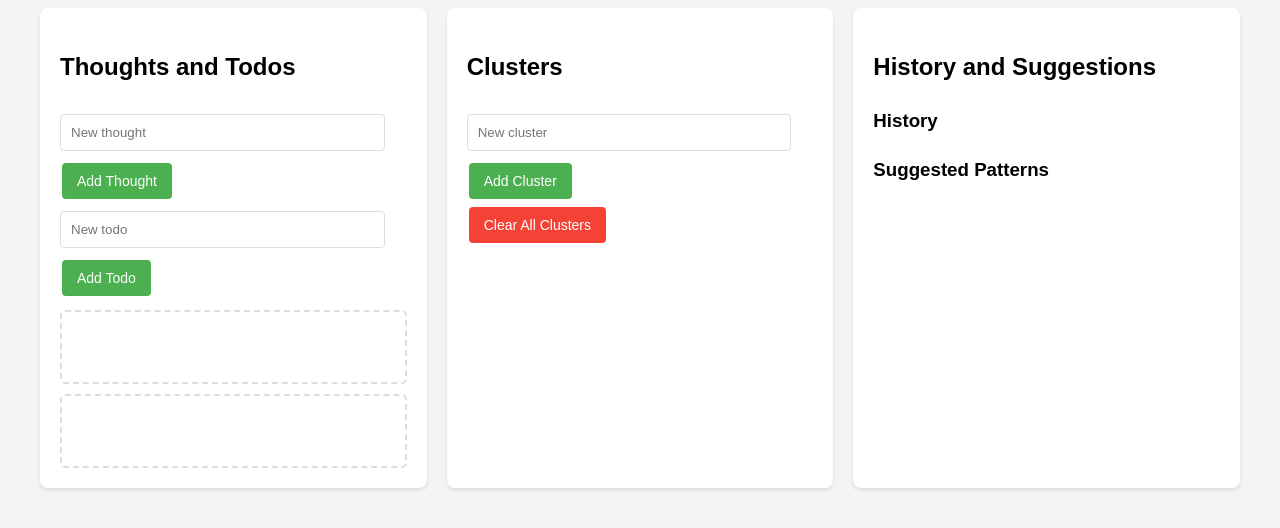
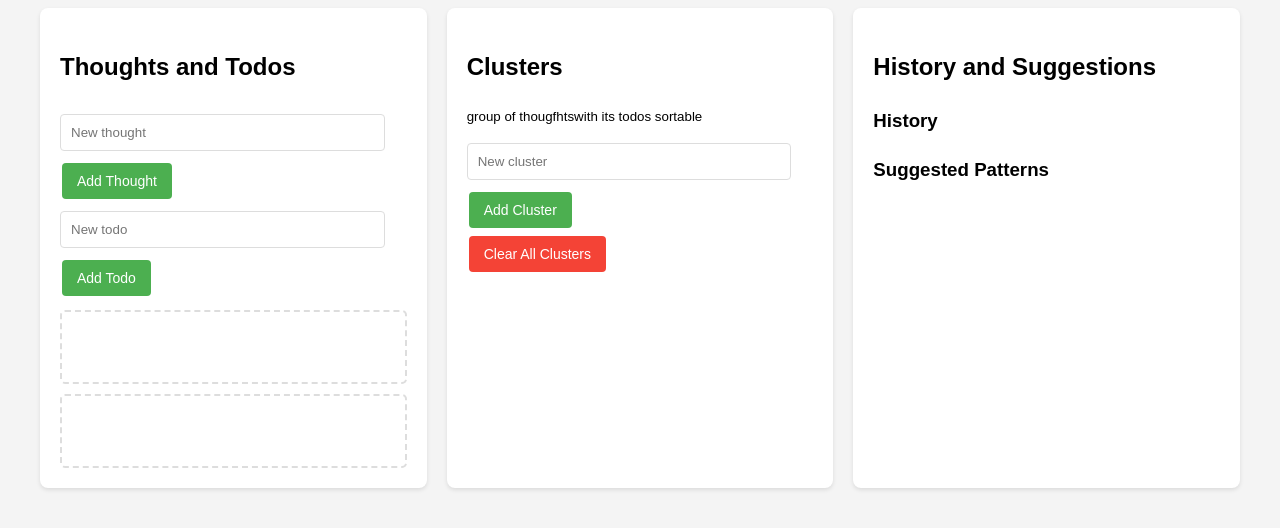
Before and after one commit to anandvip/ATM5.0, a plain HTML site: page index.html in a window 1280 px wide. Shown: the part 106-634 px from the top of the page. Drawn offline with Linux system fonts and the light colour scheme.

Commit message:
Update index.html

```diff
--- a/index.html
+++ b/index.html
@@ -159,6 +159,7 @@
 
         <div class="column">
             <h2>Clusters</h2>
+            <sup>group of thougfhtswith its todos sortable</sup>
             <div>
                 <input type="text" id="cluster-input" placeholder="New cluster">
                 <button id="add-cluster">Add Cluster</button>
```
